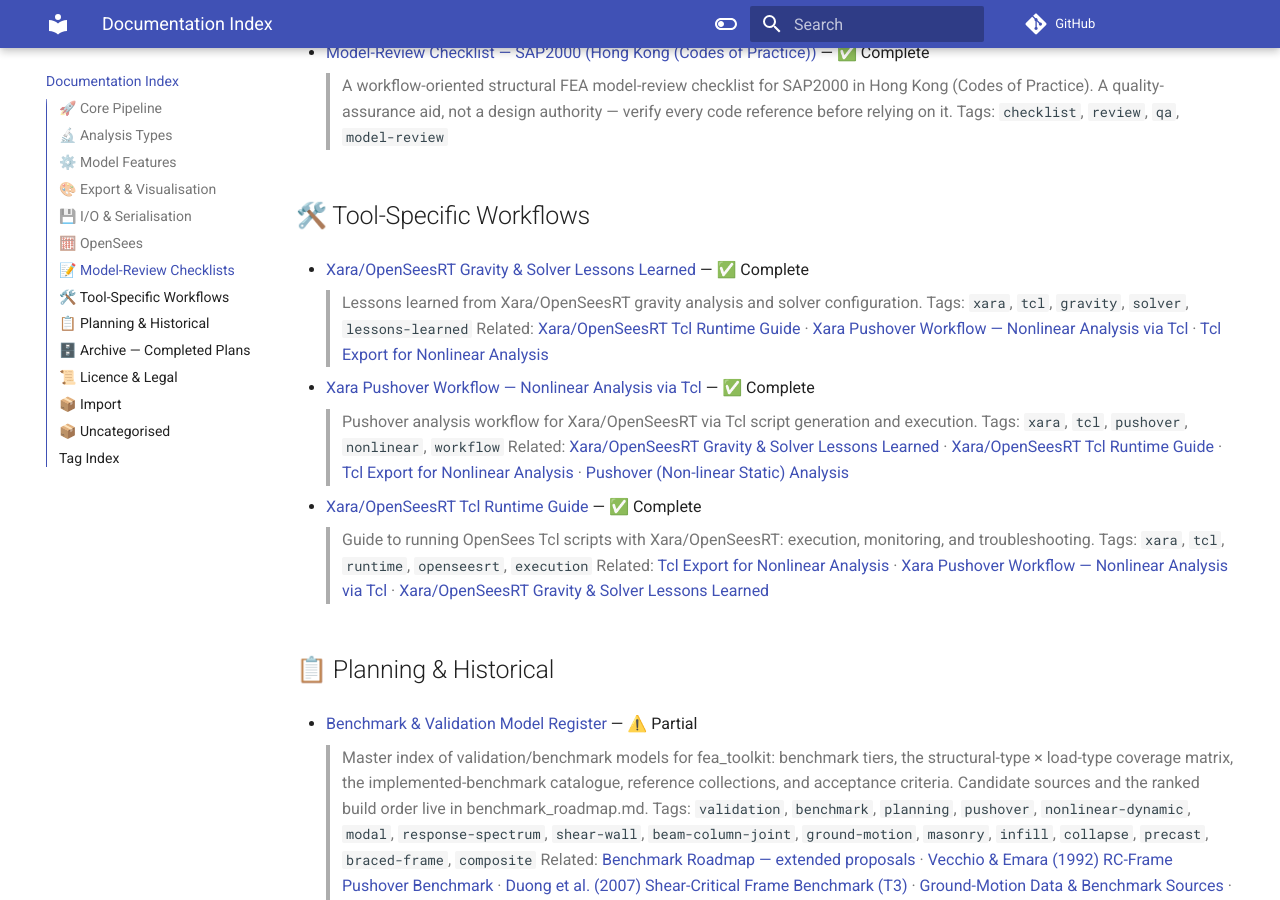
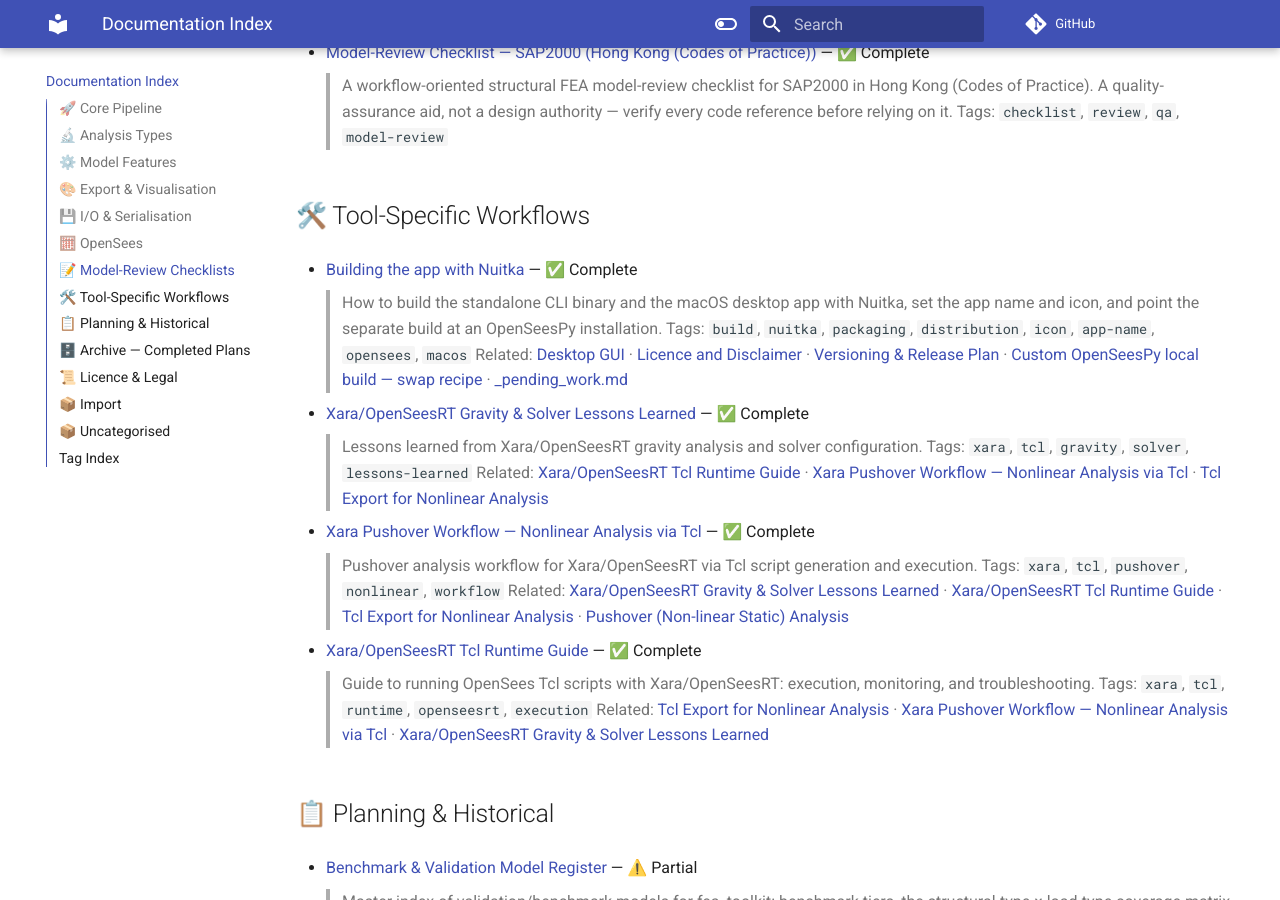
Before and after one commit to boustrephon/fea_toolkit, an MkDocs documentation site: the page built from docs/documentation_index.md, in a window 1280 px wide and 900 px high, scrolled down 7912 px. Built offline with MkDocs 1.6.1 and Material for MkDocs 9.7.7, drawn with Linux system fonts in a browser that asks for light colours; comment, search, counter and statistics services are not loaded; some of the changed text lies outside the part shown.

Commit message:
docs: add build guide; support --icon in the Nuitka script
New docs/build_nuitka.md covers the whole build-and-distribute process (app name via OUTPUT_NAME, icon via --icon/ICON, and pointing the separate build at an OpenSeesPy environment or direct install). build_nuitka.sh now accepts --icon and resolves the .icns via --macos-app-icon.

```diff
--- a/docs/documentation_index.md
+++ b/docs/documentation_index.md
@@ -304,6 +304,11 @@
 
 ## 🛠️ Tool-Specific Workflows
 
+- [Building the app with Nuitka](build_nuitka.md) — ✅ Complete
+  > How to build the standalone CLI binary and the macOS desktop app with Nuitka, set the app name and icon, and point the separate build at an OpenSeesPy installation.
+  Tags: `build`, `nuitka`, `packaging`, `distribution`, `icon`, `app-name`, `opensees`, `macos`
+  Related: [Desktop GUI](gui.md) · [Licence and Disclaimer](licence.md) · [Versioning & Release Plan](versioning.md) · [Custom OpenSeesPy local build — swap recipe](openseespy_local_build.md) · [_pending_work.md](_pending_work.md)
+
 - [Xara/OpenSeesRT Gravity & Solver Lessons Learned](xara_gravity_and_solver.md) — ✅ Complete
   > Lessons learned from Xara/OpenSeesRT gravity analysis and solver configuration.
   Tags: `xara`, `tcl`, `gravity`, `solver`, `lessons-learned`
@@ -478,6 +483,7 @@
 - **`analysis-builder`** — [builder_reference.md](builder_reference.md), [layered_analysis_workflow.md](layered_analysis_workflow.md)
 - **`analysis-type`** — [modal_analysis.md](modal_analysis.md), [mvlem_wall_analysis.md](mvlem_wall_analysis.md), [nonlinear_dynamic_analysis.md](nonlinear_dynamic_analysis.md), [pushover_analysis.md](pushover_analysis.md), [storey_response.md](storey_response.md)
 - **`api-reference`** — [llm_guide.md](llm_guide.md)
+- **`app-name`** — [build_nuitka.md](build_nuitka.md)
 - **`architecture`** — [analysis.md](analysis.md), [analysis_builder_migration_plan.md](analysis_builder_migration_plan.md), [builder_reference.md](builder_reference.md), [dev_notes.md](dev_notes.md), [gui_roadmap.md](gui_roadmap.md), [layered_analysis_workflow.md](layered_analysis_workflow.md), [sap_ids_vs_tags.md](sap_ids_vs_tags.md), [workflow.md](workflow.md), [workflow_authoring.md](workflow_authoring.md)
 - **`area-elements`** — [shell_openings.md](shell_openings.md), [shell_support.md](shell_support.md)
 - **`asce41`** — [capacity.md](capacity.md)
@@ -494,7 +500,7 @@
 - **`braced-frame`** — [benchmark_register.md](benchmark_register.md)
 - **`braces`** — [element_classification.md](element_classification.md)
 - **`buckling`** — [model_review.md](model_review.md)
-- **`build`** — [openseespy_local_build.md](openseespy_local_build.md)
+- **`build`** — [build_nuitka.md](build_nuitka.md), [openseespy_local_build.md](openseespy_local_build.md)
 - **`cantilever`** — [cantilever_benchmark.md](cantilever_benchmark.md)
 - **`capacity`** — [capacity.md](capacity.md), [shear_failure_modelling.md](shear_failure_modelling.md)
 - **`capacity-spectrum`** — [csm_bilinearization.md](csm_bilinearization.md), [csm_test_model_plan.md](csm_test_model_plan.md)
@@ -538,7 +544,7 @@
 - **`diaphragm`** — [diaphragm_constraints.md](diaphragm_constraints.md)
 - **`disclaimer`** — [licence.md](licence.md)
 - **`displacement`** — [storey_response.md](storey_response.md)
-- **`distribution`** — [licence.md](licence.md)
+- **`distribution`** — [build_nuitka.md](build_nuitka.md), [licence.md](licence.md)
 - **`drift`** — [storey_response.md](storey_response.md)
 - **`duong`** — [duong_benchmark.md](duong_benchmark.md), [shear_failure_modelling.md](shear_failure_modelling.md)
 - **`dynamic`** — [nonlinear_dynamic_analysis.md](nonlinear_dynamic_analysis.md)
@@ -580,6 +586,7 @@
 - **`html-export`** — [viewer.md](viewer.md)
 - **`hysteretic`** — [sac_trilinear_hinge_approaches.md](sac_trilinear_hinge_approaches.md)
 - **`ibarra-krawinkler`** — [ik2005_generic_frame_benchmark.md](ik2005_generic_frame_benchmark.md), [imk_deterioration_model.md](imk_deterioration_model.md), [imk_member_classification.md](imk_member_classification.md)
+- **`icon`** — [build_nuitka.md](build_nuitka.md)
 - **`ida`** — [ik2005_generic_frame_benchmark.md](ik2005_generic_frame_benchmark.md), [sac_imk_collapse_benchmark.md](sac_imk_collapse_benchmark.md)
 - **`identifiers`** — [sap_ids_vs_tags.md](sap_ids_vs_tags.md)
 - **`imk`** — [ik2005_generic_frame_benchmark.md](ik2005_generic_frame_benchmark.md), [imk_deterioration_model.md](imk_deterioration_model.md), [imk_member_classification.md](imk_member_classification.md), [sac_imk_collapse_benchmark.md](sac_imk_collapse_benchmark.md)
@@ -608,7 +615,7 @@
 - **`load-redistribution`** — [element_splitting.md](element_splitting.md)
 - **`loads`** — [load_cases_and_combinations.md](load_cases_and_combinations.md), [load_combinations.md](load_combinations.md)
 - **`logging`** — [pipeline_logging.md](pipeline_logging.md)
-- **`macos`** — [openseespy_local_build.md](openseespy_local_build.md)
+- **`macos`** — [build_nuitka.md](build_nuitka.md), [openseespy_local_build.md](openseespy_local_build.md)
 - **`mander`** — [mander_confinement_validation.md](mander_confinement_validation.md), [rc_rectangular_section_workflow.md](rc_rectangular_section_workflow.md)
 - **`masonry`** — [benchmark_register.md](benchmark_register.md), [benchmark_roadmap.md](benchmark_roadmap.md)
 - **`mcft`** — [duong_benchmark.md](duong_benchmark.md), [shear_failure_modelling.md](shear_failure_modelling.md)
@@ -631,13 +638,14 @@
 - **`nonlinear-dynamic`** — [benchmark_register.md](benchmark_register.md), [ground_motion_data.md](ground_motion_data.md), [imk_deterioration_model.md](imk_deterioration_model.md), [sac_imk_collapse_benchmark.md](sac_imk_collapse_benchmark.md)
 - **`notes`** — [dev_notes.md](dev_notes.md)
 - **`npz`** — [model_stage_file.md](model_stage_file.md), [project_bundle.md](project_bundle.md), [pushover_results_storage_viz.md](pushover_results_storage_viz.md), [results_schema.md](results_schema.md)
+- **`nuitka`** — [build_nuitka.md](build_nuitka.md)
 - **`offsets`** — [member_offsets.md](member_offsets.md)
 - **`openings`** — [shell_openings.md](shell_openings.md)
-- **`opensees`** — [sap_ids_vs_tags.md](sap_ids_vs_tags.md), [tcl_export.md](tcl_export.md)
+- **`opensees`** — [build_nuitka.md](build_nuitka.md), [sap_ids_vs_tags.md](sap_ids_vs_tags.md), [tcl_export.md](tcl_export.md)
 - **`openseespy`** — [licence.md](licence.md), [openseespy_local_build.md](openseespy_local_build.md)
 - **`openseesrt`** — [xara_tcl_runtime_guide.md](xara_tcl_runtime_guide.md)
 - **`orchestration`** — [analysis.md](analysis.md)
-- **`packaging`** — [versioning.md](versioning.md)
+- **`packaging`** — [build_nuitka.md](build_nuitka.md), [versioning.md](versioning.md)
 - **`palette`** — [workflow_palette.md](workflow_palette.md)
 - **`panel-zone`** — [sac_nonlinear_benchmark.md](sac_nonlinear_benchmark.md)
 - **`parser`** — [e2k_import_plan.md](e2k_import_plan.md), [json_serialization.md](json_serialization.md), [parser_coverage.md](parser_coverage.md), [safe_import.md](safe_import.md)
```
Also changed, not shown: docs/build_nuitka.md (added, +160 -0 lines), docs/gui.md (+3 -0 lines), 1 other file.
